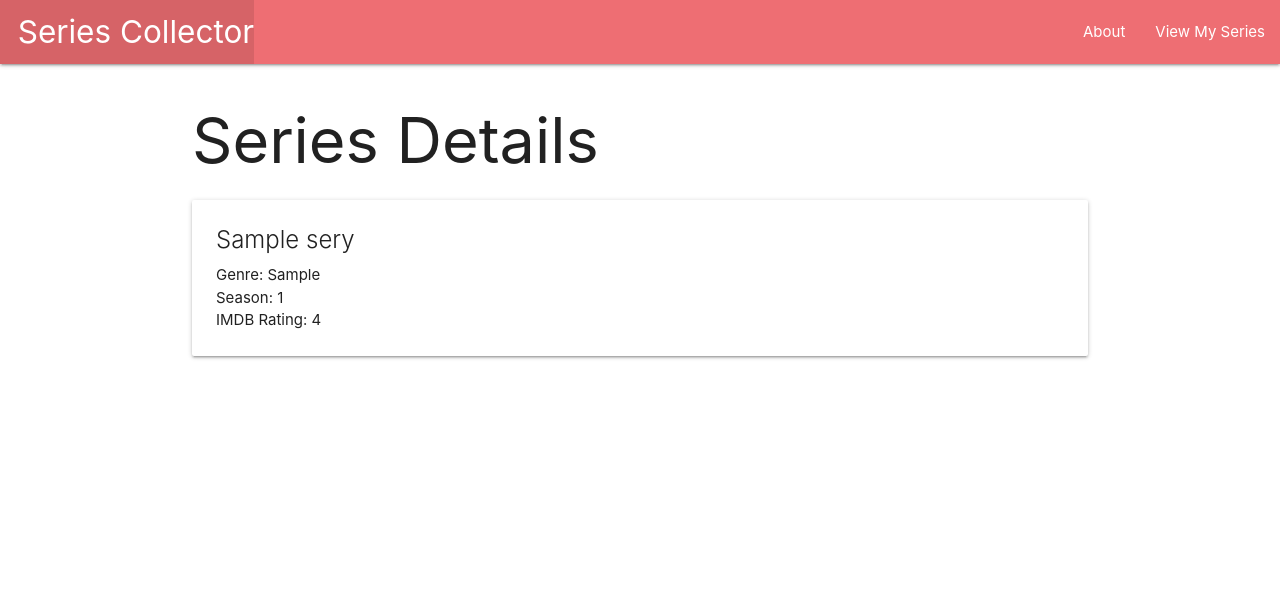
After one commit to ellen3128/Series-collector, a Django app: page /series/1 in a window 1280 px wide. The commit adds this page. Shown: the top 596 px of the page. Run offline with Django 4.2, Linux system fonts and the light colour scheme; tables that the repository leaves empty hold one stand-in row (values such as "Sample post").

Commit message:
adds series details page

```diff
--- /dev/null
+++ b/seriescollector/main_app/templates/series/detail.html
@@ -0,0 +1,14 @@
+{% extends 'base.html' %} {% block content %}
+
+<h1>Series Details</h1>
+
+<div class="card">
+  <div class="card-content">
+    <span class="card-title">{{ series.title }}</span>
+    <p>Genre: {{ series.genre }}</p>
+    <p>Season: {{ series.seasons }}</p>
+    <p>IMDB Rating: {{ series.rating }}</p>
+  </div>
+</div>
+
+{% endblock %}
--- a/seriescollector/main_app/urls.py
+++ b/seriescollector/main_app/urls.py
@@ -5,4 +5,5 @@ urlpatterns = [
     path('', views.home, name='home'),
     path('about/', views.about, name='about'),
     path('series/', views.series_index, name='index'),
+    path('series/<int:series_id>', views.series_detail, name='detail'),
 ]
--- a/seriescollector/main_app/views.py
+++ b/seriescollector/main_app/views.py
@@ -25,3 +25,7 @@ def series_index(request):
     'series': series
   }
 )
+
+def series_detail(request, series_id):
+  series = Series.objects.get(id=series_id)
+  return render(request, 'series/detail.html', { 'series': series })
```
Also changed, not shown: seriescollector/main_app/templates/series/index.html (+6 -7 lines).
